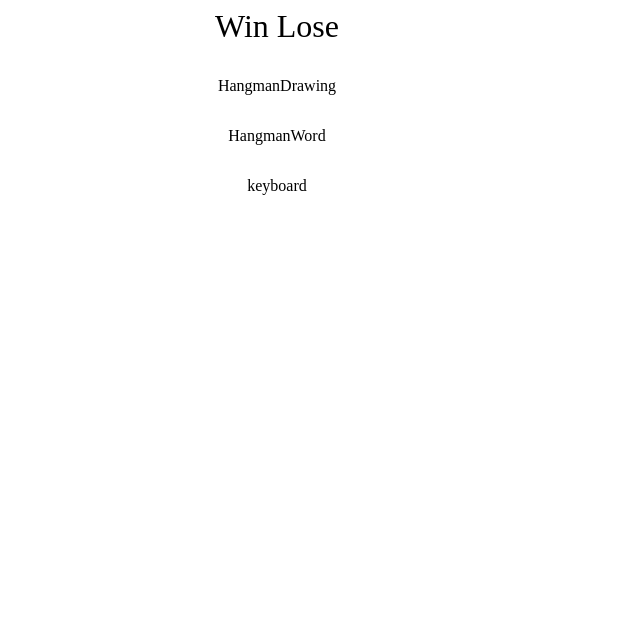
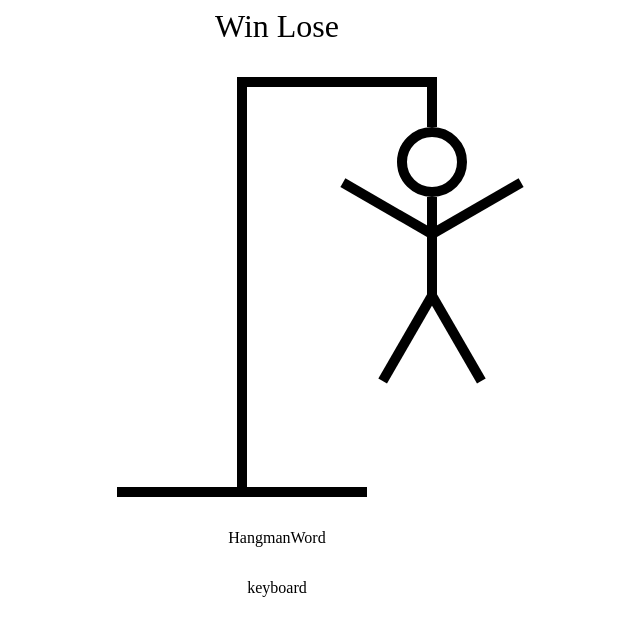
Before and after one commit to worm-codes/Hangman-TypeScript-Exercise, a React (Vite) app: page / in a window 1280 px wide. Shown: the top 636 px of the page, without its empty margins (363-1003 px from the left). Built offline with nearby package versions, Linux system fonts and the light colour scheme.

Commit message:
Hangman Body Created

```diff
--- a/src/components/HangmanDrawing.tsx
+++ b/src/components/HangmanDrawing.tsx
@@ -1,8 +1,106 @@
-
+import styled from "styled-components"
 const HangmanDrawing = () => {
   return (
-    <div>HangmanDrawing</div>
+    <Rack>
+        <Head/>
+        <Body/>
+        <RightArm/>
+        <LeftArm/>
+        <RightLeg/>
+        <LeftLeg/>
+        <Acnhor4/>
+        <Acnhor3/>
+       <Acnhor2/>
+      <Acnhor1/>
+    </Rack>
   )
 }
 
 export default HangmanDrawing
+
+const Rack= styled.div`
+    position: relative;
+`
+const Acnhor1=styled.div`
+    height: 10px;
+    width: 250px;
+    background-color: black;
+`
+const Acnhor2=styled.div`
+    height: 400px;
+    width: 10px;
+    background-color: black;
+    margin-left: 120px;
+`
+const Acnhor3=styled.div`
+    height: 10px;
+    width: 200px;
+    margin-left: 120px;
+    background-color: black;
+`
+const Acnhor4=styled.div`
+    height: 50px;
+    width: 10px;
+    background-color: black;
+    position: absolute;
+    top: 0;
+    right: 0;
+`
+const Head=styled.div`
+    width: 50px;
+    height: 50px;
+    border-radius:100%;
+    border: 10px solid black;
+    position: absolute;
+    top: 50px;
+    right: -30px;
+`
+const Body=styled.div`
+    width: 10px;
+    height: 100px;
+    background-color: black;
+    position: absolute;
+    top: 120px;
+    right: 0;
+`
+const RightArm=styled.div`
+    width: 100px;
+    height: 10px;
+    background-color: black;
+    position: absolute;
+    top: 150px;
+    right: -100px;
+    rotate: -30deg;
+    transform-origin: left bottom;
+`
+const LeftArm=styled.div`
+    width: 100px;
+    height: 10px;
+    background-color: black;
+    position: absolute;
+    top: 150px;
+    right: 10px;
+    rotate: 30deg;
+    transform-origin: right bottom;
+`
+
+const RightLeg=styled.div`
+    width: 100px;
+    height: 10px;
+    background-color: black;
+    position: absolute;
+    top: 210px;
+    right: -90px;
+    rotate: 60deg;
+    transform-origin: left bottom;
+`
+const LeftLeg=styled.div`
+    width: 100px;
+    height: 10px;
+    background-color: black;
+    position: absolute;
+    top: 210px;
+    right: 0;
+    rotate: -60deg;
+    transform-origin: right bottom;
+`
```
